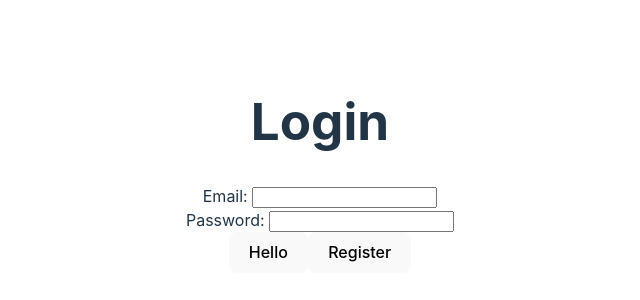
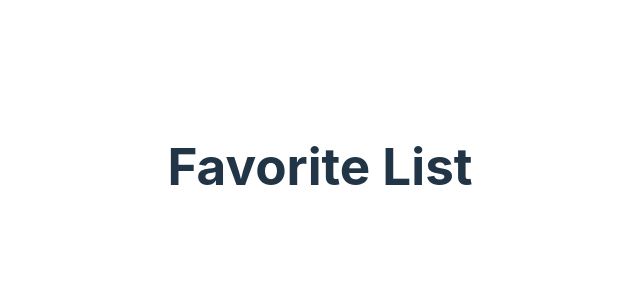
Before and after one commit to guygoren/Web3A2, a React (Vite) app in the folder Assignment2/: page / in a window 1280 px wide. Shown: the part 234-534 px from the top of the page, without its empty margins (320-960 px from the left). Built offline with nearby package versions, Linux system fonts and the light colour scheme.

Commit message:
Its not working
rip

```diff
--- a/Assignment2/package.json
+++ b/Assignment2/package.json
@@ -11,7 +11,8 @@
   },
   "dependencies": {
     "react": "^18.2.0",
-    "react-dom": "^18.2.0"
+    "react-dom": "^18.2.0",
+    "react-select": "^5.8.0"
   },
   "devDependencies": {
     "@types/react": "^18.2.66",
--- a/Assignment2/src/App.jsx
+++ b/Assignment2/src/App.jsx
@@ -3,12 +3,13 @@ import reactLogo from './assets/react.svg'
 import viteLogo from '/vite.svg'
 import './App.css'
 import { LoginBox } from './components/LoginBox'
+import { Header } from './components/Header'
 
 function App() {
   const [count, setCount] = useState(0)
 
   return (
-    LoginBox()
+    Header()
   )
 }
 
--- /dev/null
+++ b/Assignment2/src/components/Header.jsx
@@ -0,0 +1,10 @@
+import React from "react";
+import { YearSelector } from "./YearSelector";
+
+export const Header = () => {
+  return (
+    <div>
+      <YearSelector />
+    </div>
+  );
+}
--- /dev/null
+++ b/Assignment2/src/components/YearSelector.jsx
@@ -0,0 +1,29 @@
+import React from 'react'
+import Select from 'react-select'
+
+const options = [
+
+]
+
+function makeYears() {
+    for (let year = 2000; year <= 2023; year++) {
+        options.push(year);
+      }
+      console.log(options);
+}
+
+export const YearSelector = () => {
+
+
+
+    return(
+        <div>
+        <h1>Favorite List</h1>
+        <ul className="flex-list">
+          {makeYears()}
+        </ul>
+      </div>
+    )
+
+
+}
```
Also changed, not shown: Assignment2/src/components/MainPage.jsx (added), 1 other file (tests, documents, lock files or other folders).
